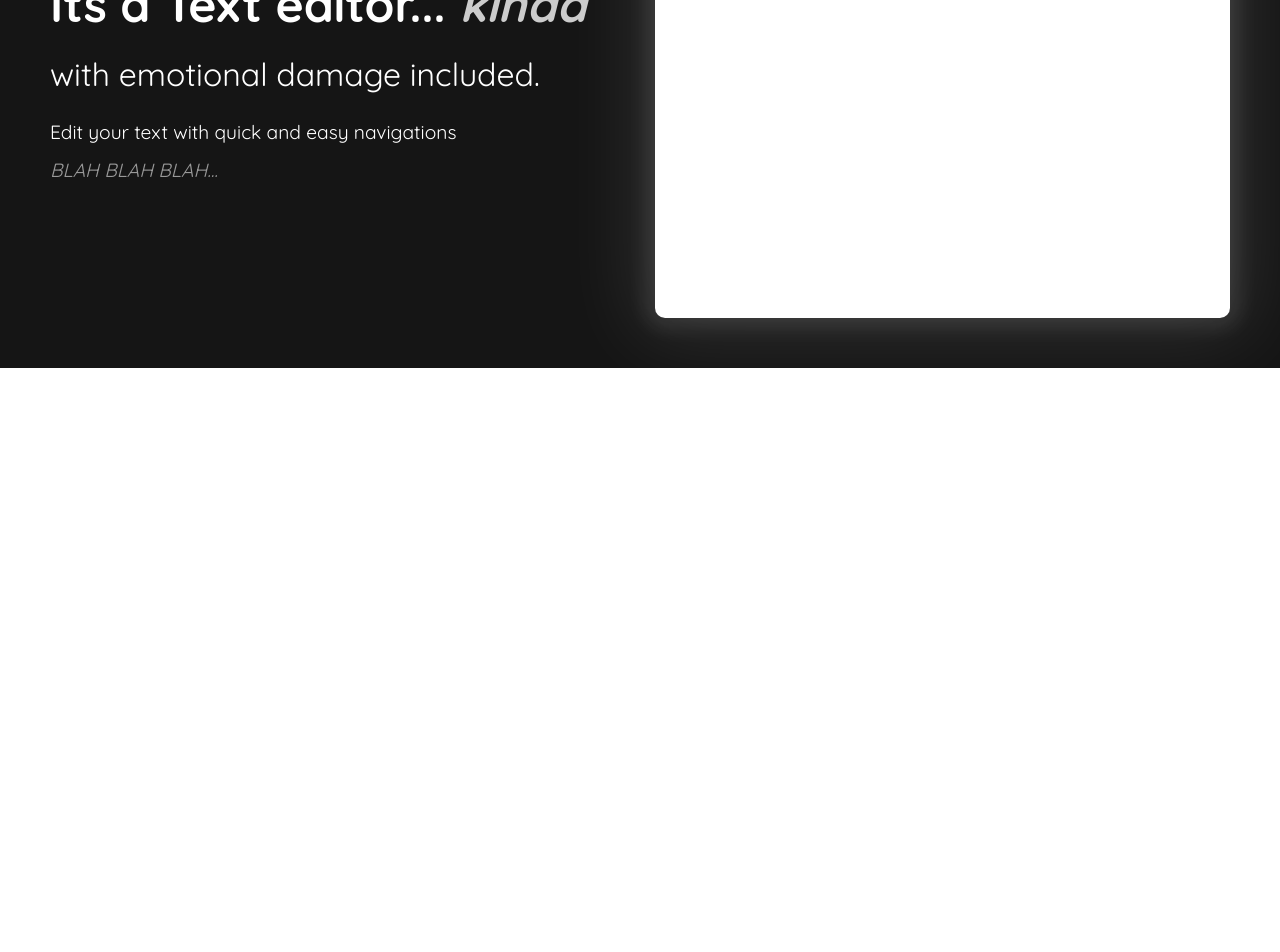
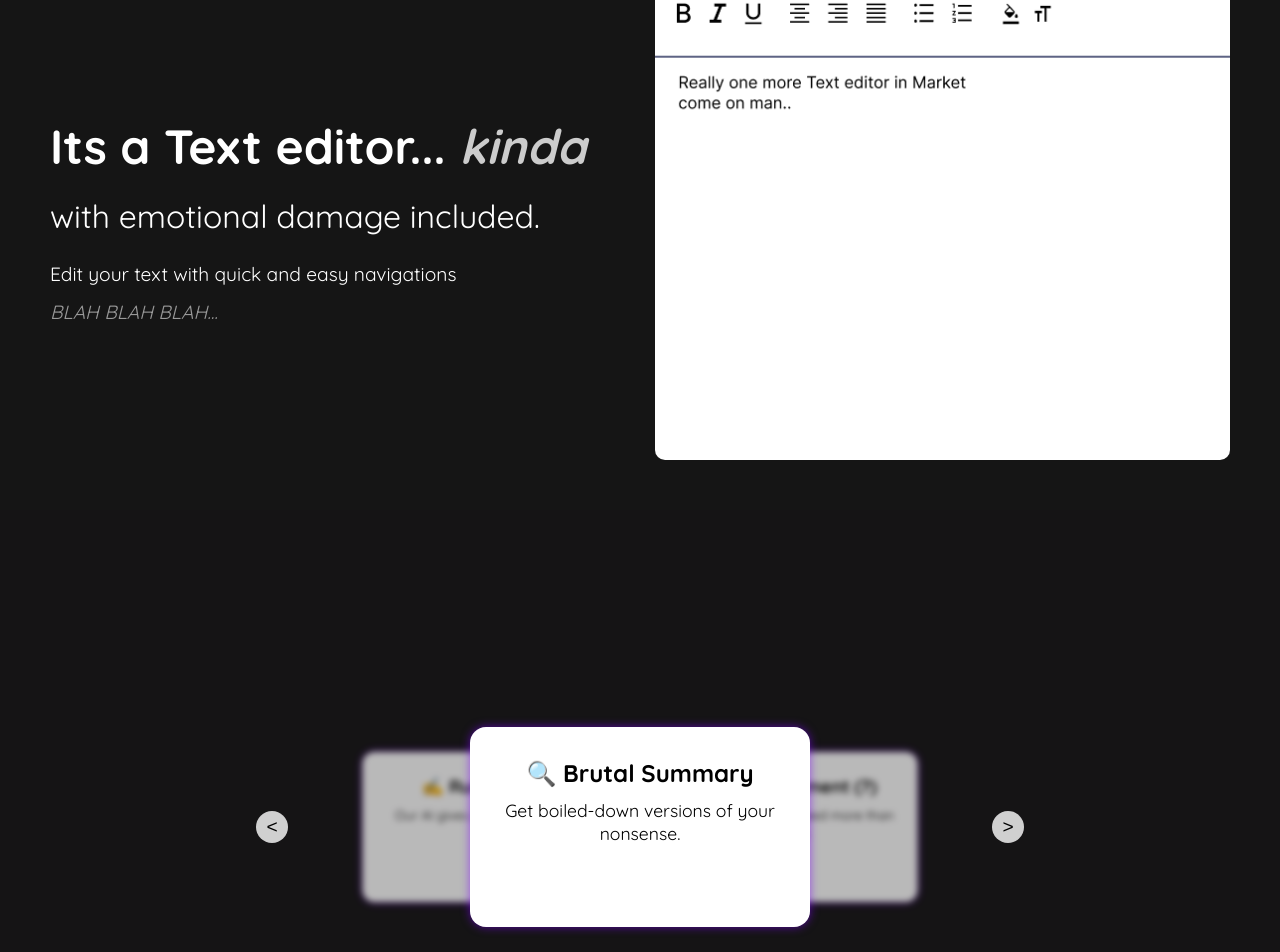
Before and after one commit to webermayank/Sync-Pad_AI, a React (Vite) app in the folder client/: page / in a window 1280 px wide. Shown: the part 1005-1957 px from the top of the page. Before the commit the page ends 1373 px from the top, so only its background shows below. Built offline with nearby package versions, Linux system fonts and the light colour scheme; a web font is replaced by a local one.

Commit message:
added carousel , correct append method , added logo on editor , some paddings to whole page

```diff
--- a/client/index.html
+++ b/client/index.html
@@ -10,6 +10,8 @@
   <link rel="preconnect" href="https://fonts.gstatic.com" crossorigin>
   <link href="https://fonts.googleapis.com/css2?family=Hachi+Maru+Pop&family=Quicksand:wght@300..700&display=swap"
     rel="stylesheet">
+    <script async defer src="https://buttons.github.io/buttons.js"></script>
+
 </head>
 
 <body>
--- /dev/null
+++ b/client/src/components/FeatureCarousel.tsx
@@ -0,0 +1,94 @@
+import React, { useState, useEffect, useRef } from 'react';
+import '../styles/FeatureCarousel.css';
+
+interface Feature {
+  title: string;
+  description: string;
+}
+
+const features: Feature[] = [
+  {
+    title: '✍️ Rude Editing',
+    description: 'Our AI gives zero sugarcoating.',
+  },
+  {
+    title: '🔍 Brutal Summary',
+    description: 'Get boiled-down versions of your nonsense.',
+  },
+  {
+    title: '📈 Enhancement (?)',
+    description: 'We’ll try... but you need more than magic.',
+  },
+  {
+    title: '📖 Explanations',
+    description: 'Like a condescending teacher who’s had enough.',
+  },
+];
+
+const FeatureCarousel: React.FC = () => {
+  const [currentIndex, setCurrentIndex] = useState<number>(0);
+  const intervalRef = useRef<NodeJS.Timeout | null>(null);
+
+  const prevIndex = () => {
+    setCurrentIndex((prev) => (prev === 0 ? features.length - 1 : prev - 1));
+  };
+
+  const nextIndex = () => {
+    setCurrentIndex((prev) => (prev === features.length - 1 ? 0 : prev + 1));
+  };
+
+  useEffect(() => {
+    startAutoplay();
+    return () => stopAutoplay();
+    // eslint-disable-next-line react-hooks/exhaustive-deps
+  }, []);
+
+  const startAutoplay = () => {
+    stopAutoplay();
+    intervalRef.current = setInterval(() => {
+      setCurrentIndex((prev) => (prev === features.length - 1 ? 0 : prev + 1));
+    }, 3000);
+  };
+
+  const stopAutoplay = () => {
+    if (intervalRef.current) {
+      clearInterval(intervalRef.current);
+      intervalRef.current = null;
+    }
+  };
+
+  return (
+    <div
+      className="carousel-container"
+      onMouseEnter={stopAutoplay}
+      onMouseLeave={startAutoplay}
+    >
+      <button className="nav-button left" onClick={prevIndex}>&lt;</button>
+      <div className="carousel-cards">
+        {features.map((feature, index) => {
+          const offset = index - currentIndex;
+          let classNames = 'card';
+          if (offset === 0) {
+            classNames += ' active';
+          } else if (offset === -1 || (currentIndex === 0 && index === features.length - 1)) {
+            classNames += ' prev';
+          } else if (offset === 1 || (currentIndex === features.length - 1 && index === 0)) {
+            classNames += ' next';
+          } else {
+            classNames += ' hidden';
+          }
+
+          return (
+            <div key={index} className={classNames}>
+              <h3 className="card-title">{feature.title}</h3>
+              <p className="card-desc">{feature.description}</p>
+            </div>
+          );
+        })}
+      </div>
+      <button className="nav-button right" onClick={nextIndex}>&gt;</button>
+    </div>
+  );
+};
+
+export default FeatureCarousel;
--- a/client/src/components/LandingHero.tsx
+++ b/client/src/components/LandingHero.tsx
@@ -20,7 +20,7 @@ const LandingHero: React.FC = () => {
           Let's goooo
         </button>
         <div className="landing-hero__warning">
-          Warning- read the below before processing
+          Warning- read the below before proceeding
         </div>
       </section>
     </div>
--- a/client/src/components/Sidebar.tsx
+++ b/client/src/components/Sidebar.tsx
@@ -4,7 +4,9 @@ import React, { useState } from "react";
 interface SidebarProps {
   selection: { text: string; rect: DOMRect };
   onClose: () => void;
-  onResponse: (resp: string) => void;
+  // onResponse: (resp: string) => void;
+  onStart: () => void;
+  onChunk: (chunk: string) => void;
 }
 
 const operations = ["summarize", "enhance", "explain"] as const;
@@ -14,7 +16,8 @@ type Op = (typeof operations)[number];
 const Sidebar: React.FC<SidebarProps> = ({
   selection,
   onClose,
-  onResponse,
+  onStart,
+  onChunk,
 }) => {
   const [loading, setLoading] = useState(false);
   const [error, setError] = useState<string | null>(null);
@@ -22,8 +25,7 @@ const Sidebar: React.FC<SidebarProps> = ({
   const handleOp = async (op: Op) => {
     setLoading(true);
     setError(null);
-    onResponse(""); // Clear previous response
-
+    onStart();
 
     try {
       const response = await fetch("/api/text/process", {
@@ -42,12 +44,12 @@ const Sidebar: React.FC<SidebarProps> = ({
       const decoder = new TextDecoder("utf-8");
       let done = false;
 
-// as chun
+// as chunk arrive
      while (!done){
       const {value, done: doneReading} = await reader.read();
       done = doneReading;
       const chunkText = decoder.decode(value, {stream:true});
-      onResponse(chunkText);
+      onChunk(chunkText);
      }
     } catch (e: unknown) {
       if (e instanceof Error) {
@@ -79,7 +81,7 @@ const Sidebar: React.FC<SidebarProps> = ({
           {op.charAt(0).toUpperCase() + op.slice(1)}
         </button>
       ))}
-      {loading && <span>Loading...</span>}
+      {loading && <span>Patience...</span>}
       {error && <span className="editor-sidebar__error">{error}</span>}
     </div>
   );
--- a/client/src/components/Toolbar.tsx
+++ b/client/src/components/Toolbar.tsx
@@ -1,4 +1,6 @@
 import React from "react";
+import '../styles/Navbar.css';
+import { Link } from "react-router-dom";
 
 interface ToolbarProps {
   content: string;
@@ -25,6 +27,9 @@ const Toolbar: React.FC<ToolbarProps> = ({ content, setContent }) => {
 
   return (
     <div className="editor-toolbar quicksand-uniquifier">
+       <Link to="/" className="navbar-logo" style={{  color: 'black', marginTop: '10px', textShadow:''}}>
+          SYNCPAD
+        </Link>
       <label className="editor-toolbar__button import-label">
         Import
         <input
--- a/client/src/pages/EditorPage.tsx
+++ b/client/src/pages/EditorPage.tsx
@@ -35,9 +35,12 @@ const EditorPage: React.FC = () => {
             <Sidebar
               selection={selection}
               onClose={() => setSelection(null)}
-              onResponse={(partialChunk) => {
-                setAiOutput((prev) => prev + partialChunk);
-                // dont clear selection because chunk will be coming in multiple times
+              onStart={() =>
+                {setAiOutput("")
+
+              }}
+              onChunk={(chunk)=>{
+                setAiOutput((prev)=> prev+chunk);
               }}
             />
           )}
--- a/client/src/pages/LandingPage.tsx
+++ b/client/src/pages/LandingPage.tsx
@@ -1,11 +1,13 @@
 import LandingHero from "../components/LandingHero";
 import LandingFeatures from "../components/EditorSection";
+import FeatureCarousel from "../components/FeatureCarousel";
 
 const Landing: React.FC = () => {
   return (
     <div className="landing-page">
       <LandingHero />
       <LandingFeatures />
+      <FeatureCarousel />
     </div>
   );
 };
--- a/client/src/styles/EditorSection.css
+++ b/client/src/styles/EditorSection.css
@@ -7,6 +7,7 @@
     background-color: #151515;
     color: #fff;
     min-height: 400px;
+    padding-top: 12rem;
   }
 
   .text-content {
@@ -42,6 +43,8 @@
   }
 
   .image-content {
+    max-width: 100%;
+    overflow: hidden;
     flex: 1;
     display: flex;
     justify-content: center;
@@ -70,7 +73,13 @@
       width: 100%;
     }
   }
-  .glow-img {
-    box-shadow: 0 0 20px 10px rgba(255,255,255,0.1), 0 0 80px 20px rgba(255,255,255,0.1);
-    border-radius: 12px;
-  }
+  /* .glow-img {
+    box-shadow:
+    0 0 32px 8px rgba(159, 92, 255, 0.35),
+    0 0 64px 16px rgba(159, 92, 255, 0.18),
+    0 0 128px 32px rgba(255,255,255,0.10);
+  border-radius: 12px;
+  max-width: 100%;
+  height: auto;
+  display: block;
+  } */
--- /dev/null
+++ b/client/src/styles/FeatureCarousel.css
@@ -0,0 +1,109 @@
+
+.carousel-container {
+    position: relative;
+    width: 100%;
+    max-width: 800px;
+    height: 250px;
+    margin: 0 auto;
+    overflow: hidden;
+    margin-top: 12rem;
+  }
+
+  .carousel-cards {
+    position: relative;
+    width: 100%;
+    height: 100%;
+    padding: 40px;
+  }
+
+  .card {
+    position: absolute;
+    top: 50%;
+    left: 50%;
+    width: 340px;
+    height: 200px;
+    padding: 28px;
+    background: #ffffff;
+    border-radius: 16px;
+    box-shadow: 0 0 10px rgba(128, 0, 255, 0.6);
+    transform-origin: center center;
+    transition:
+      transform 0.5s ease-in-out,
+      opacity 0.5s ease-in-out,
+      filter 0.5s ease-in-out;
+    opacity: 0;
+    filter: blur(8px);
+    transform: translate(-50%, -50%) scale(0.5);
+    text-align: center;
+  }
+
+  .card-title {
+    font-size: 1.5rem;
+    font-weight: 900;
+    margin-bottom: 8px;
+  }
+
+  .card-desc {
+    font-size: 1.1rem;
+    line-height: 1.3;
+  }
+
+  /* Active (center) card */
+  .card.active {
+    opacity: 1;
+    filter: blur(0);
+    transform: translate(-50%, -50%) scale(1);
+    z-index: 20;
+  }
+
+  /* Card immediately before center */
+  .card.prev {
+    opacity: 0.7;
+    filter: blur(4px);
+    transform: translate(calc(-50% - 150px), -50%) scale(0.75);
+    z-index: 10;
+  }
+
+  /* Card immediately after center */
+  .card.next {
+    opacity: 0.7;
+    filter: blur(4px);
+    transform: translate(calc(-50% + 150px), -50%) scale(0.75);
+    z-index: 10;
+  }
+
+  /* All other cards hidden off-screen */
+  .card.hidden {
+    opacity: 0;
+    filter: blur(8px);
+    transform: translate(-50%, -50%) scale(0.5);
+    z-index: 0;
+  }
+
+  /* Navigation buttons */
+  .nav-button {
+    position: absolute;
+    top: 50%;
+    transform: translateY(-50%);
+    background: rgba(255, 255, 255, 0.8);
+    border: none;
+    border-radius: 50%;
+    width: 32px;
+    height: 32px;
+    font-size: 1.2rem;
+    cursor: pointer;
+    transition: background 0.3s ease;
+    z-index: 30;
+  }
+
+  .nav-button:hover {
+    background: rgba(255, 255, 255, 1);
+  }
+
+  .nav-button.left {
+    left: 16px;
+  }
+
+  .nav-button.right {
+    right: 16px;
+  }
--- a/client/src/styles/Navbar.css
+++ b/client/src/styles/Navbar.css
@@ -2,6 +2,7 @@
     background-color: #000000;
     color: white;
     padding: 10px 40px;
+    margin-bottom: 20vh;
     display: flex;
     border-radius: 20px;
     justify-content: space-between;
--- a/client/src/styles/main.css
+++ b/client/src/styles/main.css
@@ -22,6 +22,7 @@ body {
   font-family: "Quicksand", sans-serif;
   font-size: 16px;
   line-height: 1.5;
+  background-color: var(--background-dark);
 }
 
 /* Common utility classes */
```
Also changed, not shown: client/src/components/Navbar.tsx (+9 -24 lines).
